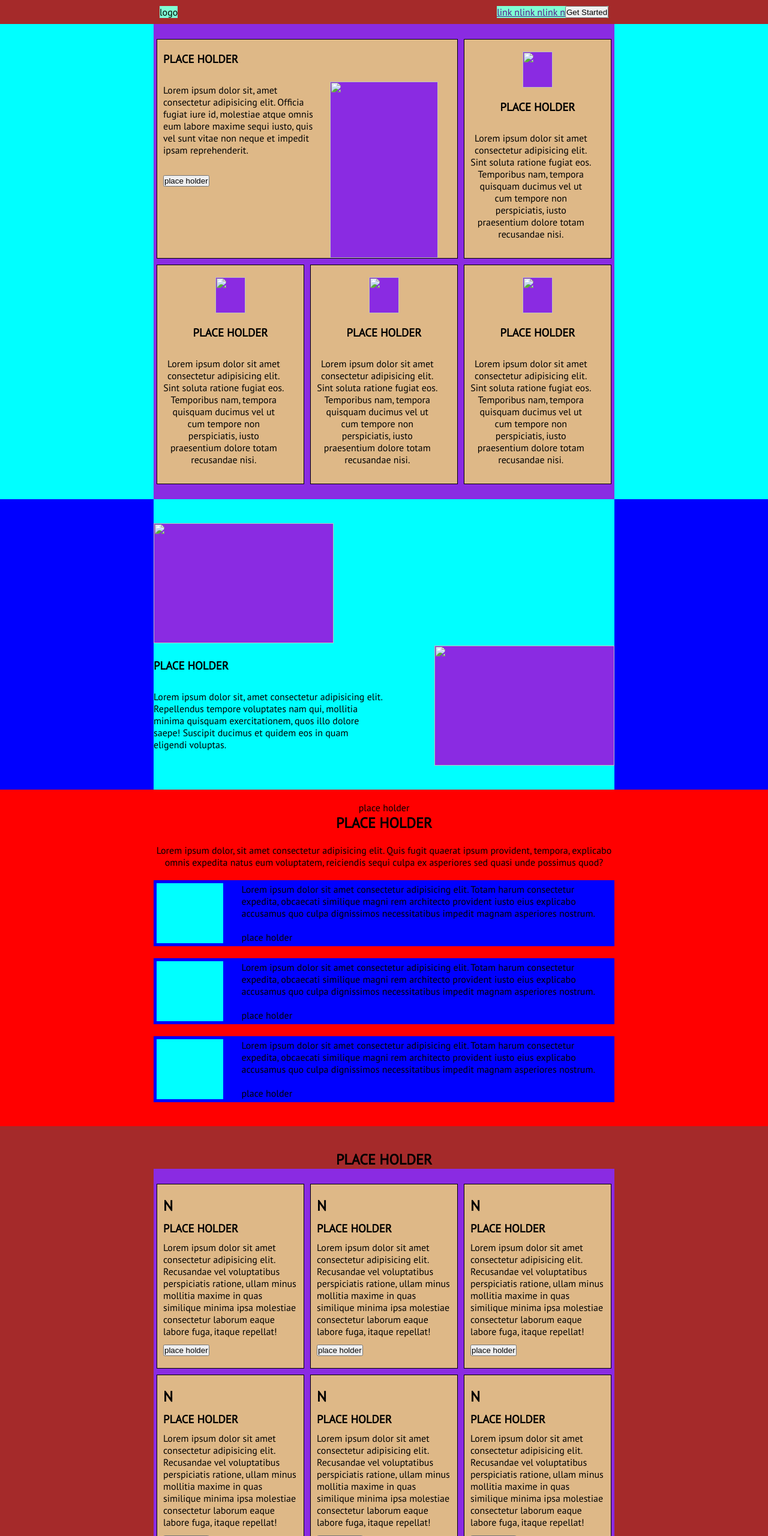
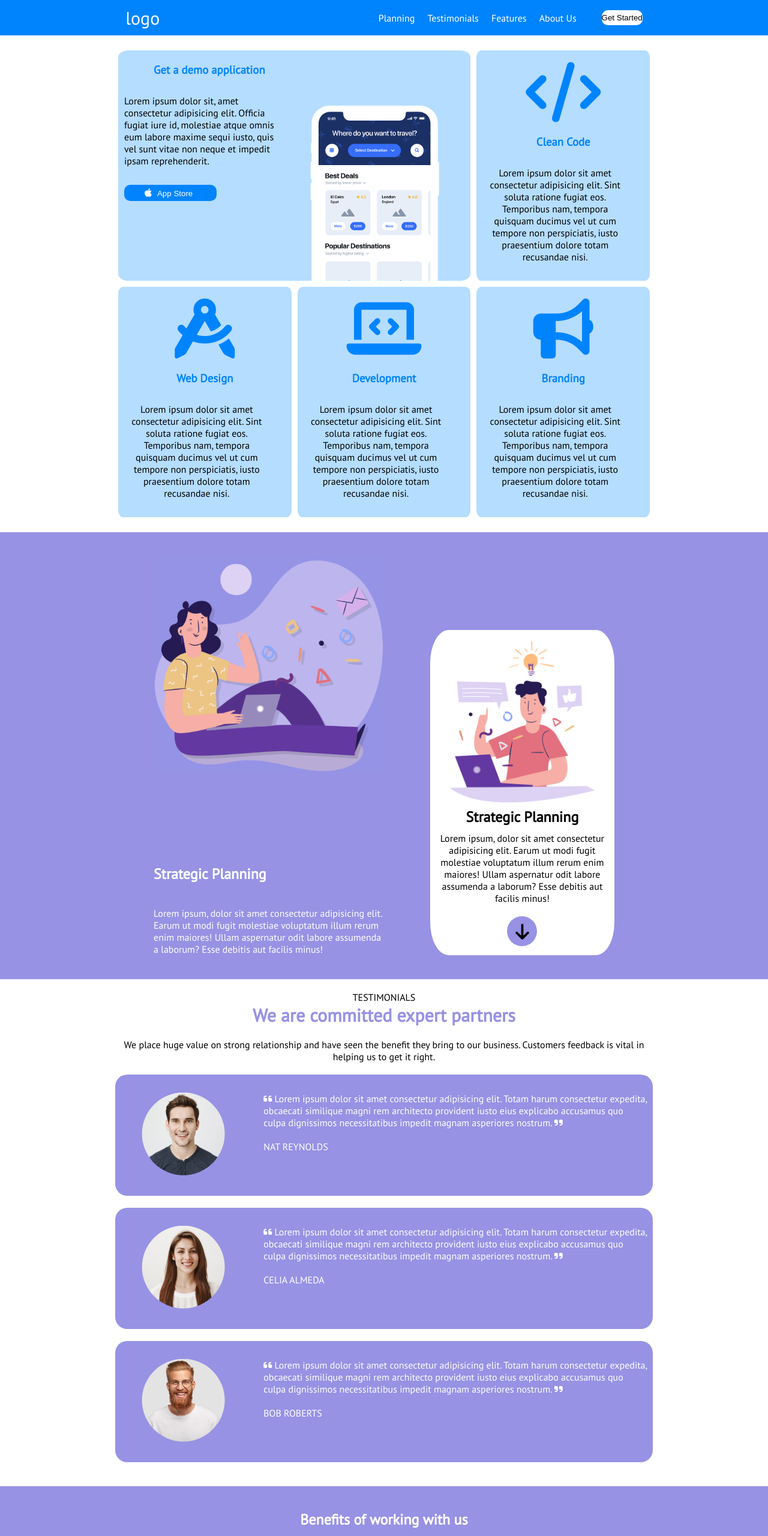
Before and after one commit to DanieleCorrado/htmlcss-responsive-layout, a plain HTML site: page index.html in a window 1280 px wide. Shown: the top 2560 px of the page at 60% size. Drawn offline with Linux system fonts and the light colour scheme.

Commit message:
complete desktop layout

```diff
--- a/css/index.css
+++ b/css/index.css
@@ -29,23 +29,94 @@ ul {
   clear: both;
 }
 
+a {
+  text-decoration: none;
+  color: white;
+  cursor: pointer;
+  padding: 10px;
+}
+
+.generic-button {
+  padding: 5px;
+  border-radius: 10px;
+  padding-left: 40px;
+  padding-right: 40px;
+  border: none;
+  cursor: pointer;
+}
+
+.white-button {
+  background-color: white;
+  padding: 5px 0;
+}
+
+.blue-button {
+  background-color: rgb(0, 132, 253);
+  color: white;
+}
+
+.purple-button {
+  background-color: rgb(151, 146, 228);
+  color: white;
+}
+
+.circular-photo {
+  width: 550px;
+  margin: 20px 0;
+}
+
+.photo {
+  max-width: 100%;
+  clip-path: circle();
+}
+
+
 /* Regole header */
 
+header {
+  background-color: rgb(0, 132, 253);
+}
+
+#logo span {
+  font-size: 30px;
+}
+
 #main-nav {
+  width: 95%;
   margin: 0 auto;
   padding: 10px 0;
   justify-content: space-around;
+  color: white;
+}
+
+#nav-info {
+  flex-basis: 450px;
+  justify-content: space-between;
+  align-items: center;
+}
+
+#nav-info ul{
+  flex-basis: 350px;
+  justify-content: space-between;
 }
 
 .row {
-  width: 60%;
+  width: 70%;
   margin: 0px auto;
   padding: 20px 0;
   flex-wrap: wrap;
 }
 
+/* Regole jumbotrone */
+
+#jumbotrone {
+  background-color: white;
+}
+
 #jumbotrone .row .col {
   padding: 20px 10px 0;
+  background-color: rgb(181, 221, 255);
+  border-radius: 3%;
 }
 
 #jumbotrone .row .col p {
@@ -56,55 +127,114 @@ ul {
 
 #jumbotrone .row .col h3 {
   text-align: center;
+  color: rgb(0, 132, 253);
 }
 
 #jumbotrone .row .col:first-child {
   width: calc((100% / 3) * 2 - 10px);
 }
 
-#jumbotrone .row .col #get-demo-description p {
+#get-demo-description {
+  width: 50%;
+}
+
+#jumbotrone .row .col:first-child p {
   text-align: left;
 }
 
-#jumbotrone .row .col #get-demo-description h3 {
-  text-align: left;
+#get-demo-image {
+  height: 300px;
+  align-self: flex-end;
 }
 
-#jumbotrone .row .col #get-demo-image  {
-  margin-top: 50px;
-  width: 30%;
-  margin-right: 40px;
+#phone-image {
+  display: block;
+  max-height: 100%;
 }
 
-#jumbotrone .row .col img {
+#get-demo-image {
+  width: 50%;
+}
+
+#jumbotrone .row .col i {
   margin: 0 50%;
   transform: translate(-50%);
   margin-bottom: 20px;
+  font-size: 100px;
+  color: rgb(0, 132, 253);
+}
+
+#jumbotrone .row .col:first-child i {
+  margin: 0;
+  font-size: 16px;
+  color: white;
 }
 
 /* regole sezione principale */
 
 /* Regole strategic planning */
+#strategic-planning {
+  background-color: rgb(151, 146, 228);
+  color: white;
+}
 
 #strategic-planning-info {
   width: 60%;
   margin: 0 auto;
-  background-color: aqua;
   padding: 40px 0;
+  background-color: rgb(151, 146, 228);
+  justify-content: space-between;
 }
 
-#strategic-planning-info .img2 {
-  float: right;
+#strategic-planning-explain h2 {
+  margin: 150px 0 40px;
 }
 
-#strategic-planning-description {
+#strategic-planning-explain {
   width: 50%;
-  padding-top: 21px;
 }
 
-#strategic-planning-description h3 {
-  margin-bottom: 30px;
+#development-planning-explain {
+  width: 40%;
+  color: black;
 }
+
+.planning-image {
+  max-width: 100%;
+}
+
+#development-planning-explain {
+  background-color: white;
+  padding: 15px;
+  border-radius: 10%;
+  align-self: flex-end;
+  text-align: center;
+}
+
+#development-planning-explain h2 {
+  text-align: center;
+  margin-bottom: 10px;
+}
+
+#development-planning-explain #go-down {
+  margin-top: 20px;
+  height: 50px;
+  width: 50px;
+  color: black;
+  background-color: rgb(151, 146, 228);
+  border-radius: 100%;
+  text-align: center;
+  margin-left: 50%;
+  transform: translate(-50%);
+}
+
+#go-down span {
+  display: inline-block;
+  margin-top: 50% ;
+  transform: translate(0, -50%);
+  font-size: 30px;
+}
+
 
 /* Regole testimonial */
 
@@ -113,15 +243,32 @@ ul {
   padding: 20px 0;
 }
 
+#testimonial h2 {
+  font-size: 30px;
+  color: rgb(151, 146, 228);
+}
+
 #testimonial-infos, .testimonial-quote{
-  width: 60%;
+  width: 70%;
   margin: 0 auto;
 }
 
 .testimonial-quote {
-  background-color: blue;
-  padding: 5px;
+  background-color: rgb(151, 146, 228);
+  padding: 10px;
   margin-bottom: 20px;
+  border-radius: 20px;
+  color: white;
+}
+
+.testimonial-photo {
+  width: 550px;
+  margin: 20px 0;
+}
+
+.photo {
+  max-width: 100%;
+  clip-path: circle();
 }
 
 #testimonial-infos {
@@ -138,6 +285,7 @@ ul {
 
 .testimonial-opinion p {
   text-align: left;
+  margin-top: 20px;
   margin-left: 30px;
 }
 
@@ -152,8 +300,9 @@ ul {
 
 #benefits {
   padding: 40px 0;
-  background-color: brown;
+  background-color: rgb(151, 146, 228);
   text-align: center;
+  color: white;
 }
 
 #benefits-infos {
@@ -162,7 +311,14 @@ ul {
 
 #benefits-infos .col {
   text-align: left;
-  padding: 20px 10px;
+  padding: 20px;
+  background-color: white;
+  color: rgb(151, 146, 228);
+  border-radius: 20px;
+}
+
+#benefits-infos .col h2 {
+  font-size: 40px;
 }
 
 #benefits-infos .col h3 {
@@ -176,10 +332,15 @@ ul {
 /* Regole about us */
 
 #about-us {
-  width: 60%;
+  width: 65%;
   margin: 0 auto;
   padding: 40px 0;
   justify-content: space-between;
+}
+
+#about-us h2 {
+  color: rgb(151, 146, 228);
+  font-size: 50px;
 }
 
 #about-us-description {
@@ -195,8 +356,92 @@ ul {
 }
 
 #about-us-quotes {
+  width: 20%;
+}
+
+#about-us-quotes .circular-photo {
+  width: 200px;
+  margin: 20px 0;
+  position: relative;
+}
+
+
+#about-us-quotes .fa-quote-left {
+  position: absolute;
+  top: 0;
+  right: 0;
+  font-size: 60px;
+  color: rgb(151, 146, 228);
+}
+
+#about-us-quotes strong {
+  display: inline-block;
+  color: rgb(151, 146, 228);
+}
+
+#about-us-quotes button {
+  margin-top: 20px;
+  padding: 5px 10px;
+}
+
+/* Regole get started */
+
+#get-started {
+  padding-top: 20px;
+  color: white;
+  text-align: center;
+  background-color: rgb(151, 146, 228);
+}
+
+#get-started span {
+  display: inline-block;
+  margin-bottom: 20px;
+}
+
+
+
+#get-started h3 {
+  font-size: 50px;
+}
+
+#get-started h2 {
+  font-size: 100px;
+  color: rgb(253, 193, 95);
+}
+
+#get-started p {
+  width: 40%;
+  margin: 20px auto;
+  margin-bottom: 20px;
+}
+
+#get-started button {
+  margin-bottom: 20px;
+}
+
+#get-started .generic-button {
+  padding: 30px 80px;
+  border-radius: 40px;
+  color: rgb(151, 146, 228);
+  font-size: 25px;
+}
+
+#get-started .flex-box {
   width: 30%;
+  margin: 0 auto;
+  align-items:center;
+  justify-content: space-between;
+  padding-bottom: 50px;
 }
+
+#get-started .fa-circle {
+  font-size: 5px;
+}
+
+#get-started a {
+  text-decoration: underline;
+}
+
 
 
 
@@ -209,32 +454,9 @@ footer {
   padding-bottom: 10px;
 }
 
-#get-started {
-  padding-top: 20px;
-}
-
-#get-started span {
-  display: inline-block;
-  margin-bottom: 20px;
-}
-
-#get-started h3 {
-  margin-bottom: 40px;
-}
-
-#get-started h2 {
-  margin-bottom: 20px;
-}
-
-#get-started p {
-  margin-bottom: 20px;
-}
-
-#get-started button {
-  margin-bottom: 20px;
-}
-
 #legal-infos {
+  width: 40%;
+  margin: 0 auto;
   padding: 20px 0;
 }
 
@@ -242,100 +464,7 @@ footer {
   margin-bottom: 30px;
 }
 
-
-/* DEBUG */
-
-body {
-  background-color: white;
+#legal-infos a {
+  text-decoration: underline;
+  color: rgb(131, 127, 197)
 }
-
-header {
-  background-color: aqua;
-}
-
-#main-nav {
-  background-color: brown;
-}
-
-#logo {
-  background-color: aquamarine;
-}
-
-#nav-info {
-  background-color: aquamarine;
-}
-
-.row {
-  background-color: blueviolet;
-}
-
-.col {
-  /* height: 350px; */
-  background-color: burlywood;
-  border: 1px solid black;
-}
-
-
-
-
-
-#get-started {
-  background-color: blueviolet;
-}
-
-.img1, .img2 {
-  height: 200px;
-  width: 300px;
-  background-color: blueviolet;
-}
-
-#strategic-planning {
-  background-color: blue;
-}
-
-#testimonial {
-  /* height: 300px; */
-  background-color: red;
-}
-
-.testimonial-photo {
-  width: 300px;
-  height: 100px;
-  background-color: aqua;
-}
-
-/* #benefits {
-  height: 800px;
-} */
-
-#about-us {
-  height: 500px;
-  background-color: red;
-}
-
-#about-us-description {
-  background-color: aqua;
-}
-
-#about-us-quotes {
-  background-color: blue;
-  margin-left: 5px;
-}
-
-.img3 {
-  height: 150px;
-  width: 200px;
-  background-color: blueviolet;
-}
-
-.img4 {
-  height: 100%;
-  width: 180px;
-  background-color: blueviolet;
-}
-
-.img5 {
-  height: 60px;
-  width: 50px;
-  background-color: blueviolet;
-}
--- a/index.html
+++ b/index.html
@@ -7,6 +7,7 @@
     <link rel="preconnect" href="https://fonts.googleapis.com">
     <link rel="preconnect" href="https://fonts.gstatic.com" crossorigin>
     <link href="https://fonts.googleapis.com/css2?family=PT+Sans:ital@0;1&display=swap" rel="stylesheet">
+    <link rel="stylesheet" href="https://cdnjs.cloudflare.com/ajax/libs/font-awesome/6.4.0/css/all.min.css" integrity="sha512-iecdLmaskl7CVkqkXNQ/ZH/XLlvWZOJyj7Yy7tcenmpD1ypASozpmT/E0iPtmFIB46ZmdtAc9eNBvH0H/ZpiBw==" crossorigin="anonymous" referrerpolicy="no-referrer" />
     <link rel="stylesheet" href="css/index.css">
     <title>Responsive layout</title>
   </head>
@@ -22,18 +23,19 @@
       <nav id="main-nav" class="flex-box">
 
         <div id="logo">
-          logo
+          <span>logo</span>
         </div>
 
         <div id="nav-info" class="flex-box">
 
           <ul class="flex-box">
-            <li><a href="">link n</a></li>
-            <li><a href="">link n</a></li>
-            <li><a href="">link n</a></li>
+            <li><a href="">Planning</a></li>
+            <li><a href="">Testimonials</a></li>
+            <li><a href="">Features</a></li>
+            <li><a href="">About Us</a></li>
           </ul>
 
-          <button>Get Started</button>
+          <button class="generic-button white-button">Get Started</button>
 
         </div>
 
@@ -53,18 +55,20 @@
 
             <div id="get-demo-description">
 
-              <h3>PLACE HOLDER</h3>
+              <h3>Get a demo application</h3>
 
               <p>
                 Lorem ipsum dolor sit, amet consectetur adipisicing elit. Officia fugiat iure id, molestiae atque omnis eum labore maxime sequi iusto, quis vel sunt vitae non neque et impedit ipsam reprehenderit.
               </p>
 
-              <button>place holder</button>
+              <button class="generic-button blue-button">
+                <i class="fa-brands fa-apple"></i>
+              App Store</button>
 
             </div>
 
             <div id="get-demo-image">
-              <img class="img4" src="" alt="">
+              <img id="phone-image" src="img/phone.png" alt="">
             </div>
 
           </div>
@@ -73,9 +77,9 @@
 
           <div class="col">
 
-            <img class="img5" src="" alt="">
+            <i class="fa-solid fa-code"></i>
 
-            <h3>PLACE HOLDER</h3>
+            <h3>Clean Code</h3>
 
             <p>
               Lorem ipsum dolor sit amet consectetur adipisicing elit. Sint soluta ratione fugiat eos. Temporibus nam, tempora quisquam ducimus vel ut cum tempore non perspiciatis, iusto praesentium dolore totam recusandae nisi.
@@ -87,9 +91,9 @@
 
           <div class="col">
 
-            <img class="img5" src="" alt="">
+            <i class="fa-solid fa-compass-drafting"></i>
 
-            <h3>PLACE HOLDER</h3>
+            <h3>Web Design</h3>
 
             <p>
               Lorem ipsum dolor sit amet consectetur adipisicing elit. Sint soluta ratione fugiat eos. Temporibus nam, tempora quisquam ducimus vel ut cum tempore non perspiciatis, iusto praesentium dolore totam recusandae nisi.
@@ -101,9 +105,9 @@
 
           <div class="col">
 
-            <img class="img5" src="" alt="">
+            <i class="fa-solid fa-laptop-code"></i>
 
-            <h3>PLACE HOLDER</h3>
+            <h3>Development</h3>
 
             <p>
               Lorem ipsum dolor sit amet consectetur adipisicing elit. Sint soluta ratione fugiat eos. Temporibus nam, tempora quisquam ducimus vel ut cum tempore non perspiciatis, iusto praesentium dolore totam recusandae nisi.
@@ -115,9 +119,9 @@
 
           <div class="col">
 
-            <img class="img5" src="" alt="">
+            <i class="fa-solid fa-bullhorn"></i>
 
-            <h3>PLACE HOLDER</h3>
+            <h3>Branding</h3>
 
             <p>
               Lorem ipsum dolor sit amet consectetur adipisicing elit. Sint soluta ratione fugiat eos. Temporibus nam, tempora quisquam ducimus vel ut cum tempore non perspiciatis, iusto praesentium dolore totam recusandae nisi.
@@ -139,22 +143,37 @@
 
       <section id="strategic-planning">
 
-        <div id="strategic-planning-info">
+        <div id="strategic-planning-info" class="flex-box">
 
-          <div class="clear-fix">
-            <img class="img1" src="" alt="">
+          <div id="strategic-planning-explain">
+
+            <img class="planning-image" src="img/planning1.png" alt="">
+
+            <div id="strategi-planning-description">
+
+              <h2>Strategic Planning</h2>
+
+              <p>
+                Lorem ipsum, dolor sit amet consectetur adipisicing elit. Earum ut modi fugit molestiae voluptatum illum rerum enim maiores! Ullam aspernatur odit labore assumenda a laborum? Esse debitis aut facilis minus!
+              </p>
+
+            </div>
+
           </div>
 
-          <div class="clear-fix">
+          <div id="development-planning-explain">
 
-            <img class="img2" src="" alt="">
+            <img class="planning-image" src="img/planning2.png" alt="">
 
-            <div id="strategic-planning-description">
+            <div id="strategi-planning-description">
 
-              <h3>PLACE HOLDER</h3>
+              <h2>Strategic Planning</h2>
+
               <p>
-                Lorem ipsum dolor sit, amet consectetur adipisicing elit. Repellendus tempore voluptates nam qui, mollitia minima quisquam exercitationem, quos illo dolore saepe! Suscipit ducimus et quidem eos in quam eligendi voluptas.
+                Lorem ipsum, dolor sit amet consectetur adipisicing elit. Earum ut modi fugit molestiae voluptatum illum rerum enim maiores! Ullam aspernatur odit labore assumenda a laborum? Esse debitis aut facilis minus!
               </p>
+
+              <div id="go-down"><span><i class="fa-solid fa-arrow-down"></i></span></div>
 
             </div>
 
@@ -170,25 +189,29 @@
 
         <div id="testimonial-infos">
 
-          <span>place holder</span>
-          <h2>PLACE HOLDER</h2>
-          <p>Lorem ipsum dolor, sit amet consectetur adipisicing elit. Quis fugit quaerat ipsum provident, tempora, explicabo omnis expedita natus eum voluptatem, reiciendis sequi culpa ex asperiores sed quasi unde possimus quod?</p>
+          <span>TESTIMONIALS</span>
+          <h2>We are committed expert partners</h2>
+          <p>We place huge value on strong relationship and have seen the benefit they bring to our business. Customers feedback is vital in helping us to get it right. </p>
 
         </div>
 
         <div class="testimonial-quote flex-box">
 
-          <div class="testimonial-photo">
-            <img src="" alt="">
+          <div class="circular-photo">
+
+            <img class="photo" src="img/testimonial1.jpg" alt="testimonial">
+
           </div>
 
           <div class="testimonial-opinion">
 
             <p>
+              <i class="fa-solid fa-quote-left"></i>
               Lorem ipsum dolor sit amet consectetur adipisicing elit. Totam harum consectetur expedita, obcaecati similique magni rem architecto provident iusto eius explicabo accusamus quo culpa dignissimos necessitatibus impedit magnam asperiores nostrum.
+              <i class="fa-solid fa-quote-right"></i>
             </p>
 
-            <span>place holder</span>
+            <span>NAT REYNOLDS</span>
 
           </div>
 
@@ -196,17 +219,22 @@
 
         <div class="testimonial-quote flex-box">
 
-          <div class="testimonial-photo">
-            <img src="" alt="">
+          <div class="circular-photo">
+
+            <img class="photo" src="img/testimonial2.jpg" alt="testimonial">
+
           </div>
+
 
           <div class="testimonial-opinion">
 
             <p>
+              <i class="fa-solid fa-quote-left"></i>
               Lorem ipsum dolor sit amet consectetur adipisicing elit. Totam harum consectetur expedita, obcaecati similique magni rem architecto provident iusto eius explicabo accusamus quo culpa dignissimos necessitatibus impedit magnam asperiores nostrum.
+              <i class="fa-solid fa-quote-right"></i>
             </p>
 
-            <span>place holder</span>
+            <span>CELIA ALMEDA</span>
 
           </div>
 
@@ -214,17 +242,22 @@
 
         <div class="testimonial-quote flex-box">
 
-          <div class="testimonial-photo">
-            <img src="" alt="">
+          <div class="circular-photo">
+
+            <img class="photo" src="img/testimonial3.jpg" alt="testimonial">
+
           </div>
+
 
           <div class="testimonial-opinion">
 
             <p>
+              <i class="fa-solid fa-quote-left"></i>
               Lorem ipsum dolor sit amet consectetur adipisicing elit. Totam harum consectetur expedita, obcaecati similique magni rem architecto provident iusto eius explicabo accusamus quo culpa dignissimos necessitatibus impedit magnam asperiores nostrum.
+              <i class="fa-solid fa-quote-right"></i>
             </p>
 
-            <span>place holder</span>
+            <span>BOB ROBERTS</span>
 
           </div>
 
@@ -238,7 +271,7 @@
 
         <div id="benefits-infos">
 
-          <h2>PLACE HOLDER</h2>
+          <h2>Benefits of working with us</h2>
 
           <!-- Riga -->
 
@@ -248,30 +281,30 @@
 
             <div class="col">
 
-              <h2>N</h2>
+              <h2>01</h2>
 
-              <h3>PLACE HOLDER</h3>
+              <h3>Hight Quality</h3>
 
               <p>
                 Lorem ipsum dolor sit amet consectetur adipisicing elit. Recusandae vel voluptatibus perspiciatis ratione, ullam minus mollitia maxime in quas similique minima ipsa molestiae consectetur laborum eaque labore fuga, itaque repellat!
               </p>
 
-              <button>place holder</button>
+              <button class="generic-button purple-button">more</button>
 
             </div>
 
             <!-- colonna -->
 
             <div class="col">
-              <h2>N</h2>
+              <h2>02</h2>
 
-              <h3>PLACE HOLDER</h3>
+              <h3>Creative Team</h3>
 
               <p>
                 Lorem ipsum dolor sit amet consectetur adipisicing elit. Recusandae vel voluptatibus perspiciatis ratione, ullam minus mollitia maxime in quas similique minima ipsa molestiae consectetur laborum eaque labore fuga, itaque repellat!
               </p>
 
-              <button>place holder</button>
+              <button class="generic-button purple-button">more</button>
 
             </div>
 
@@ -279,15 +312,15 @@
 
             <div class="col">
 
-              <h2>N</h2>
+              <h2>03</h2>
 
-              <h3>PLACE HOLDER</h3>
+              <h3>Amazing Result</h3>
 
               <p>
                 Lorem ipsum dolor sit amet consectetur adipisicing elit. Recusandae vel voluptatibus perspiciatis ratione, ullam minus mollitia maxime in quas similique minima ipsa molestiae consectetur laborum eaque labore fuga, itaque repellat!
               </p>
 
-              <button>place holder</button>
+              <button class="generic-button purple-button">more</button>
 
             </div>
 
@@ -295,15 +328,15 @@
 
 
             <div class="col">
-              <h2>N</h2>
+              <h2>04</h2>
 
-              <h3>PLACE HOLDER</h3>
+              <h3>Best Pricing</h3>
 
               <p>
                 Lorem ipsum dolor sit amet consectetur adipisicing elit. Recusandae vel voluptatibus perspiciatis ratione, ullam minus mollitia maxime in quas similique minima ipsa molestiae consectetur laborum eaque labore fuga, itaque repellat!
               </p>
 
-              <button>place holder</button>
+              <button class="generic-button purple-button">more</button>
 
             </div>
 
@@ -311,15 +344,15 @@
 
             <div class="col">
 
-              <h2>N</h2>
+              <h2>05</h2>
 
-              <h3>PLACE HOLDER</h3>
+              <h3>Innovations</h3>
 
               <p>
                 Lorem ipsum dolor sit amet consectetur adipisicing elit. Recusandae vel voluptatibus perspiciatis ratione, ullam minus mollitia maxime in quas similique minima ipsa molestiae consectetur laborum eaque labore fuga, itaque repellat!
               </p>
 
-              <button>place holder</button>
+              <button class="generic-button purple-button">more</button>
 
             </div>
 
@@ -327,15 +360,15 @@
 
             <div class="col">
 
-              <h2>N</h2>
+              <h2>06</h2>
 
-              <h3>PLACE HOLDER</h3>
+              <h3>24/7 Support</h3>
 
               <p>
                 Lorem ipsum dolor sit amet consectetur adipisicing elit. Recusandae vel voluptatibus perspiciatis ratione, ullam minus mollitia maxime in quas similique minima ipsa molestiae consectetur laborum eaque labore fuga, itaque repellat!
               </p>
 
-              <button>place holder</button>
+              <button class="generic-button purple-button">more</button>
 
             </div>
 
@@ -351,7 +384,7 @@
 
         <div id="about-us-description">
 
-          <h2>PLACE HOLDER</h2>
+          <h2>About Us</h2>
 
           <p>
             Lorem, ipsum dolor sit amet consectetur adipisicing elit. Necessitatibus adipisci consequuntur nihil mollitia nisi voluptatibus, porro explicabo, rem asperiores nemo omnis laudantium aut enim? Aut, expedita. Illum mollitia quia qui! Lorem ipsum dolor sit amet consectetur adipisicing elit. Esse enim error fuga dicta atque nobis quas delectus blanditiis quo minus. Quidem sequi perspiciatis molestiae harum ipsam voluptatum cupiditate tempore praesentium!
@@ -366,9 +399,39 @@
 
         <div id="about-us-quotes">
 
-          <img class="img3" src="" alt="">
+          <div class="circular-photo">
+            <img class="photo" src="img/about.jpg" alt="">
+            <i class="fa-solid fa-quote-left"></i>
+          </div>
+
           <strong>Lorem ipsum dolor sit amet consectetur adipisicing elit.</strong>
 
+          <button class="generic-button purple-button"><i class="fa-brands fa-linkedin"></i> Find me on linkedim</button>
+
+        </div>
+
+      </section>
+
+      <!-- Sezione get-started -->
+
+      <section id="get-started">
+
+        <span>GET STARTED</span>
+
+        <h3>Simple, Transparent Pricing</h3>
+
+        <h2>It&#39;s Free!</h2>
+
+        <p>We're still in beta and we will be for awhile. As we add more funcionality we'll look into other plans with more controls.</p>
+
+        <button class="generic-button white-button">Get Started</button><br>
+
+        <div class="flex-box">
+          Copyriht 2021 Boolean
+          <i class="fa-solid fa-circle"> </i>
+          Classe XX
+          <i class="fa-solid fa-circle"> </i>
+          <a href="#">Privacy policy</a>
         </div>
 
       </section>
@@ -379,27 +442,16 @@
 
     <footer>
 
-      <div id="get-started">
-
-        <span>place holder</span>
-
-        <h3>PLACE HOLDER</h3>
-
-        <h3>PLACE HOLDER</h3>
-
-        <p>Lorem ipsum dolor sit amet consectetur adipisicing elit.</p>
-
-        <button>Place holder</button><br>
-
-        <span>place holder</span>
-
-      </div>
 
       <div id="legal-infos">
 
-        <p>Lorem ipsum dolor sit amet, consectetur adipisicing elit.</p>
+        <p>
+          Lorem ipsum dolor sit amet, consectetur adipisicing elit. Lorem ipsum dolor sit amet consectetur adipisicing elit.
+        </p>
 
-        <span>place holder</span>
+        <p>
+          <a href="#">Lorem ipsum</a>dolor sit amet consectetur<a href="#">Boolean careers</a>
+        </p>
 
       </div>
 
```
